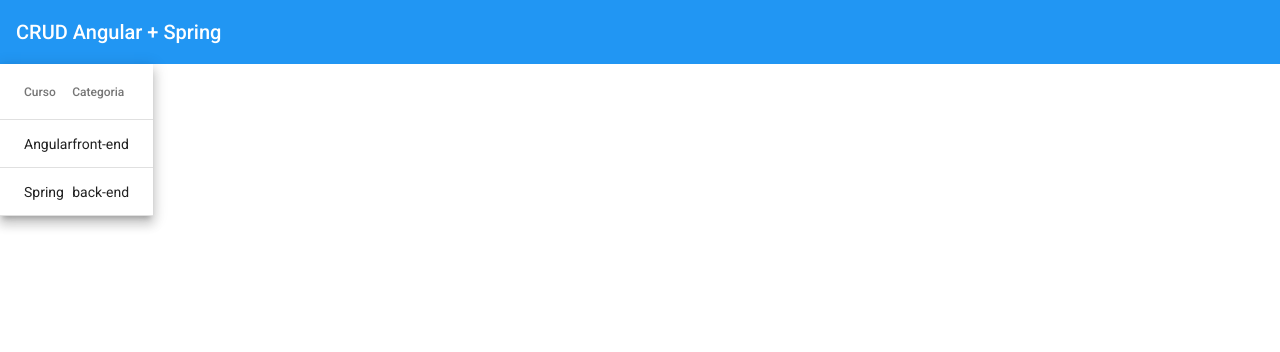
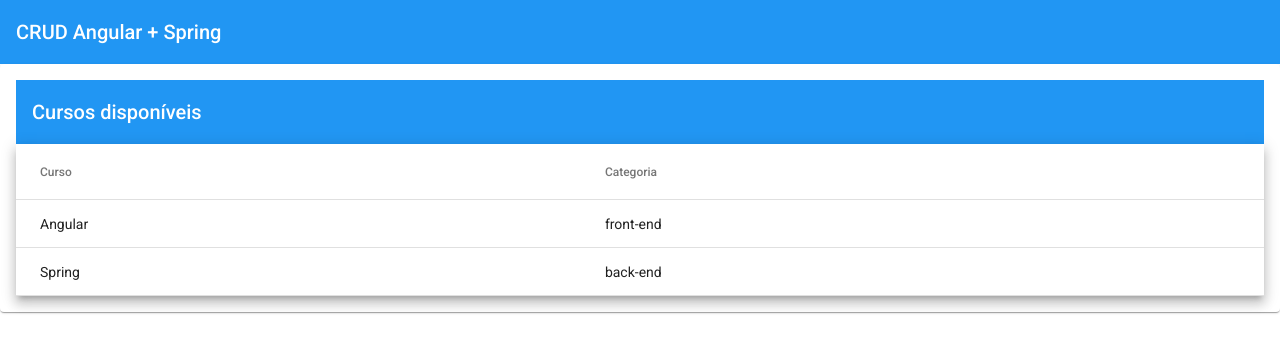
Before and after one commit to matheussgsilva/crud-angular, an Angular app: page /courses in a window 1280 px wide. Shown: the top 352 px of the page. Built offline with nearby package versions, Linux system fonts and the light colour scheme.

Commit message:
Add Card and Tollbar in courses component and create folder shared

```diff
--- a/src/app/courses/courses.module.ts
+++ b/src/app/courses/courses.module.ts
@@ -1,6 +1,8 @@
 import { CommonModule } from '@angular/common';
 import { NgModule } from '@angular/core';
 import { MatTableModule } from '@angular/material/table';
+import { MatCardModule } from '@angular/material/card';
+import { MatToolbarModule } from '@angular/material/toolbar';
 
 import { CoursesRoutingModule } from './courses-routing.module';
 import { CoursesComponent } from './courses/courses.component';
@@ -14,6 +16,8 @@
     CommonModule,
     CoursesRoutingModule,
     MatTableModule,
+    MatCardModule,
+    MatToolbarModule,
   ]
 })
 export class CoursesModule { }
--- a/src/app/courses/courses/courses.component.html
+++ b/src/app/courses/courses/courses.component.html
@@ -1,3 +1,9 @@
+<mat-card>
+
+<mat-toolbar color="primary">
+  <span>Cursos disponíveis</span>
+</mat-toolbar>
+
 <table mat-table [dataSource]="courses" class="mat-elevation-z8">
 
   <!--- Note that these columns can be defined in any order.
@@ -18,3 +24,4 @@
   <tr mat-header-row *matHeaderRowDef="displayedColumns"></tr>
   <tr mat-row *matRowDef="let row; columns: displayedColumns;"></tr>
 </table>
+</mat-card>
--- a/src/app/courses/courses/courses.component.scss
+++ b/src/app/courses/courses/courses.component.scss
@@ -0,0 +1,3 @@
+table {
+  width: 100%;
+}
```
Also changed, not shown: src/app/shared/app-material/app-material.module.ts (added, +12 -0 lines).
